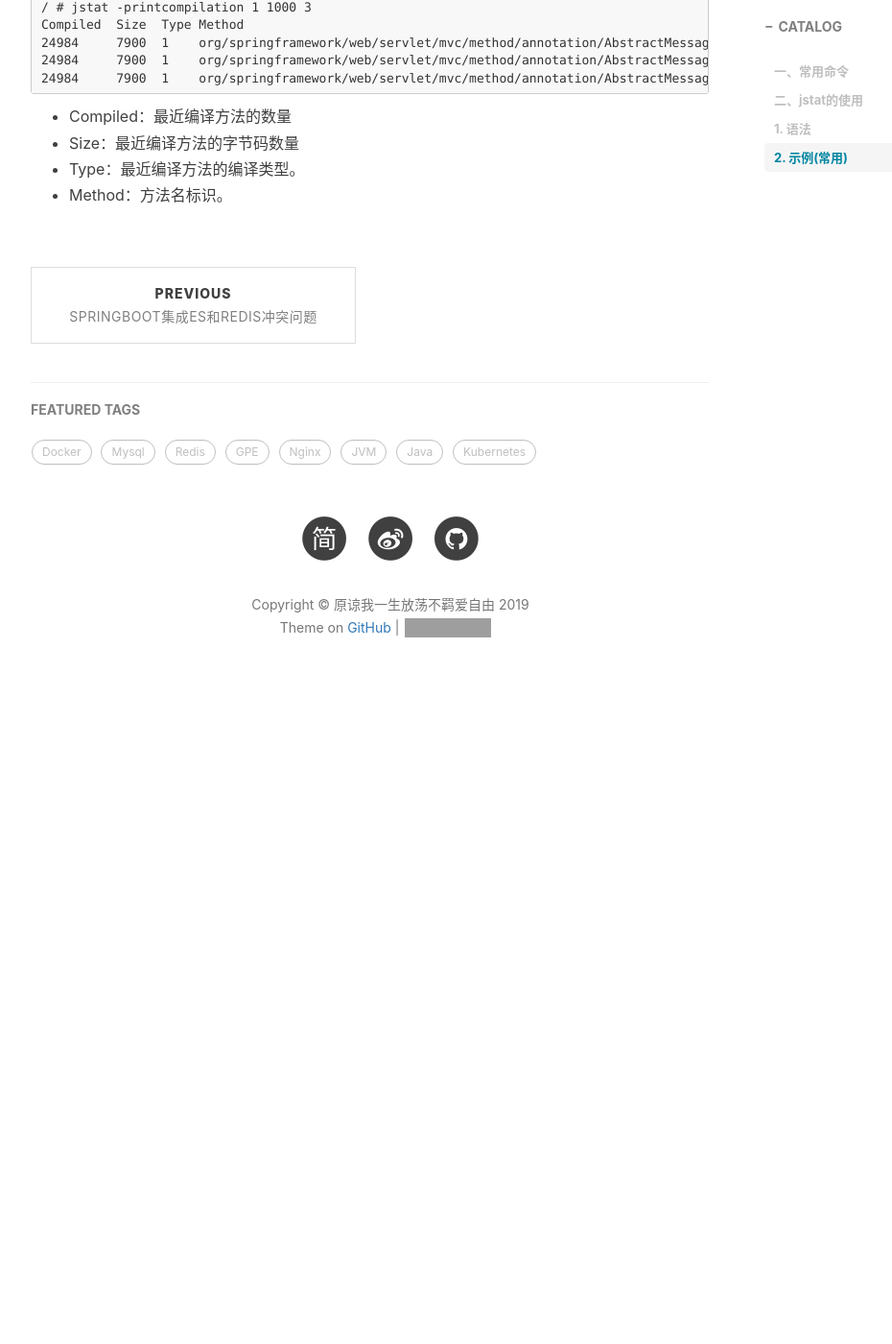
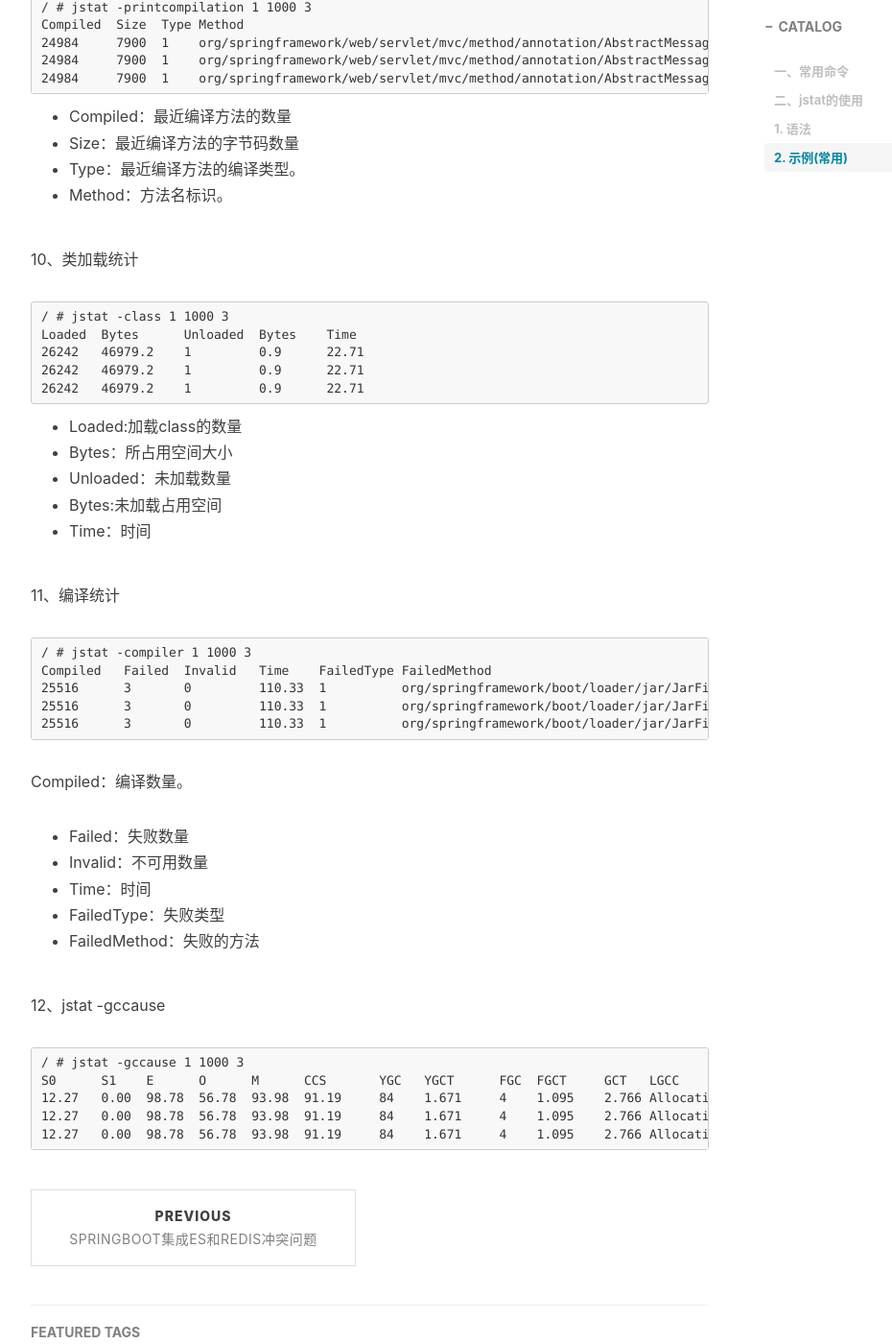
Before and after one commit to cyfkobe/github-cyf.github.io, a Jekyll site: the page built from _posts/2019-06-08-JDK常用工具的使用.md, in a window 1280 px wide and 1400 px high, scrolled down 5588 px. Shown: the whole window at 96% size, without its empty margins (233-1163 px from the left). Built offline with Jekyll 4.4.1, drawn with Linux system fonts in a browser that asks for light colours; nearby versions of some CDN libraries; comment, search, counter and statistics services are not loaded; before the commit the page ends 6346 px from its top, so only the background shows below that; grey boxes are pictures that could not be loaded.

Commit message:
更新jstat的使用

````diff
--- a/_posts/2019-06-08-JDK常用工具的使用.md
+++ b/_posts/2019-06-08-JDK常用工具的使用.md
@@ -224,3 +224,41 @@ Compiled  Size  Type Method
 - Size：最近编译方法的字节码数量
 - Type：最近编译方法的编译类型。
 - Method：方法名标识。
+
+10、类加载统计
+```
+/ # jstat -class 1 1000 3
+Loaded  Bytes      Unloaded  Bytes    Time
+26242   46979.2    1         0.9      22.71
+26242   46979.2    1         0.9      22.71
+26242   46979.2    1         0.9      22.71
+```
+- Loaded:加载class的数量
+- Bytes：所占用空间大小
+- Unloaded：未加载数量
+- Bytes:未加载占用空间
+- Time：时间
+
+11、编译统计
+```
+/ # jstat -compiler 1 1000 3
+Compiled   Failed  Invalid   Time    FailedType FailedMethod
+25516      3       0         110.33  1          org/springframework/boot/loader/jar/JarFileEntries getEntry
+25516      3       0         110.33  1          org/springframework/boot/loader/jar/JarFileEntries getEntry
+25516      3       0         110.33  1          org/springframework/boot/loader/jar/JarFileEntries getEntry
+```
+Compiled：编译数量。
+- Failed：失败数量
+- Invalid：不可用数量
+- Time：时间
+- FailedType：失败类型
+- FailedMethod：失败的方法
+
+12、jstat -gccause
+```
+/ # jstat -gccause 1 1000 3
+S0      S1    E      O      M      CCS       YGC   YGCT      FGC  FGCT     GCT   LGCC                 GCC
+12.27   0.00  98.78  56.78  93.98  91.19     84    1.671     4    1.095    2.766 Allocation Failure   No GC
+12.27   0.00  98.78  56.78  93.98  91.19     84    1.671     4    1.095    2.766 Allocation Failure   No GC
+12.27   0.00  98.78  56.78  93.98  91.19     84    1.671     4    1.095    2.766 Allocation Failure   No GC
+```
````
